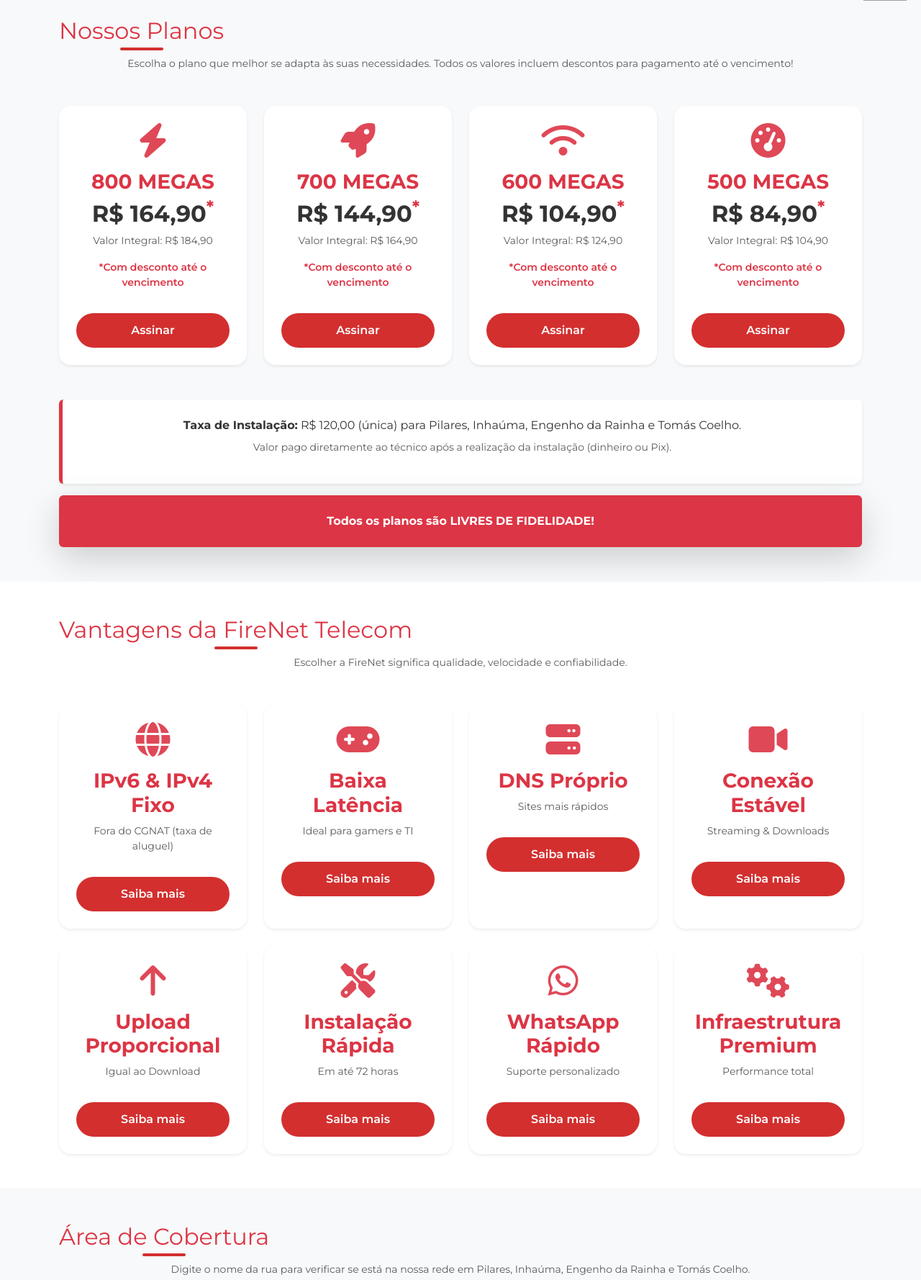
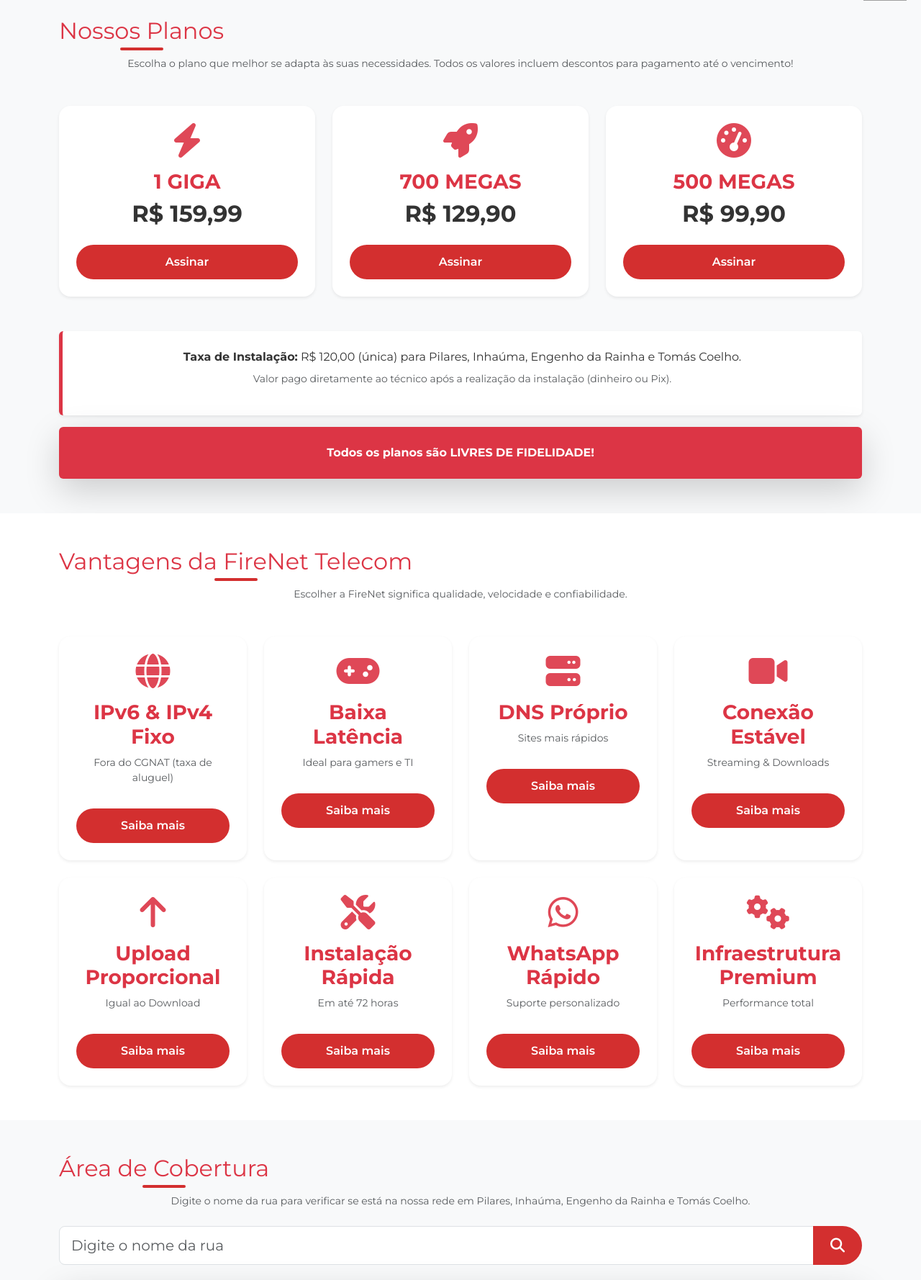
Before and after one commit to AprendendoLinux/firenet, a Flask app: page / in a window 1280 px wide. Shown: the part 763-2541 px from the top of the page at 72% size. Run offline with Flask 3, Linux system fonts and the light colour scheme; some libraries are stand-ins or nearby versions; grey boxes are pictures that could not be loaded.

Commit message:
Novos Planos

```diff
--- a/app.py
+++ b/app.py
@@ -207,7 +207,7 @@ def cadastro():
             if vencimento not in ['Dia 5', 'Dia 10', 'Dia 15']:
                 raise ValueError('Dia de vencimento inválido.')
 
-            if plano not in ['500 MEGA', '600 MEGA', '700 MEGA', '800 MEGA']:
+            if plano not in ['500 MEGAS', '700 MEGAS', '1 GIGA']:
                 raise ValueError('Plano inválido.')
 
             if len(senha_rede) < 8 or len(senha_rede) > 10:
--- a/templates/index.html
+++ b/templates/index.html
@@ -97,65 +97,43 @@
         </p>
         <div class="row g-4 justify-content-center">
 
-            <!-- 800 MEGAS -->
-            <div class="col-lg-3 col-md-6">
+            <!-- 1 GIGA -->
+            <div class="col-lg-4 col-md-6">
                 <div class="card plan-card h-100 border-0 shadow-sm">
                     <div class="card-body text-center p-4">
                         <div class="icon mb-3 text-danger">
                             <i class="fas fa-bolt fa-3x"></i>
                         </div>
-                        <h3 class="text-danger fw-bold">800 MEGAS</h3>
-                        <h4 class="price">R$ 164,90<sup class="text-danger">*</sup></h4>
-                        <p class="small text-muted">Valor Integral: R$ 184,90</p>
-                        <p class="text-danger small fw-semibold">*Com desconto até o vencimento</p>
+                        <h3 class="text-danger fw-bold">1 GIGA</h3>
+                        <h4 class="price">R$ 159,99</h4>
                         <a href="#cadastro" class="btn btn-danger w-100 mt-3 rounded-pill">Assinar</a>
                     </div>
                 </div>
             </div>
 
             <!-- 700 MEGAS -->
-            <div class="col-lg-3 col-md-6">
+            <div class="col-lg-4 col-md-6">
                 <div class="card plan-card h-100 border-0 shadow-sm">
                     <div class="card-body text-center p-4">
                         <div class="icon mb-3 text-danger">
                             <i class="fas fa-rocket fa-3x"></i>
                         </div>
                         <h3 class="text-danger fw-bold">700 MEGAS</h3>
-                        <h4 class="price">R$ 144,90<sup class="text-danger">*</sup></h4>
-                        <p class="small text-muted">Valor Integral: R$ 164,90</p>
-                        <p class="text-danger small fw-semibold">*Com desconto até o vencimento</p>
-                        <a href="#cadastro" class="btn btn-danger w-100 mt-3 rounded-pill">Assinar</a>
-                    </div>
-                </div>
-            </div>
-
-            <!-- 600 MEGAS -->
-            <div class="col-lg-3 col-md-6">
-                <div class="card plan-card h-100 border-0 shadow-sm">
-                    <div class="card-body text-center p-4">
-                        <div class="icon mb-3 text-danger">
-                            <i class="fas fa-wifi fa-3x"></i>
-                        </div>
-                        <h3 class="text-danger fw-bold">600 MEGAS</h3>
-                        <h4 class="price">R$ 104,90<sup class="text-danger">*</sup></h4>
-                        <p class="small text-muted">Valor Integral: R$ 124,90</p>
-                        <p class="text-danger small fw-semibold">*Com desconto até o vencimento</p>
+                        <h4 class="price">R$ 129,90</h4>
                         <a href="#cadastro" class="btn btn-danger w-100 mt-3 rounded-pill">Assinar</a>
                     </div>
                 </div>
             </div>
 
             <!-- 500 MEGAS -->
-            <div class="col-lg-3 col-md-6">
+            <div class="col-lg-4 col-md-6">
                 <div class="card plan-card h-100 border-0 shadow-sm">
                     <div class="card-body text-center p-4">
                         <div class="icon mb-3 text-danger">
                             <i class="fas fa-tachometer-alt fa-3x"></i>
                         </div>
                         <h3 class="text-danger fw-bold">500 MEGAS</h3>
-                        <h4 class="price">R$ 84,90<sup class="text-danger">*</sup></h4>
-                        <p class="small text-muted">Valor Integral: R$ 104,90</p>
-                        <p class="text-danger small fw-semibold">*Com desconto até o vencimento</p>
+                        <h4 class="price">R$ 99,90</h4>
                         <a href="#cadastro" class="btn btn-danger w-100 mt-3 rounded-pill">Assinar</a>
                     </div>
                 </div>
```
Also changed, not shown: templates/cadastro.html (+3 -4 lines).
